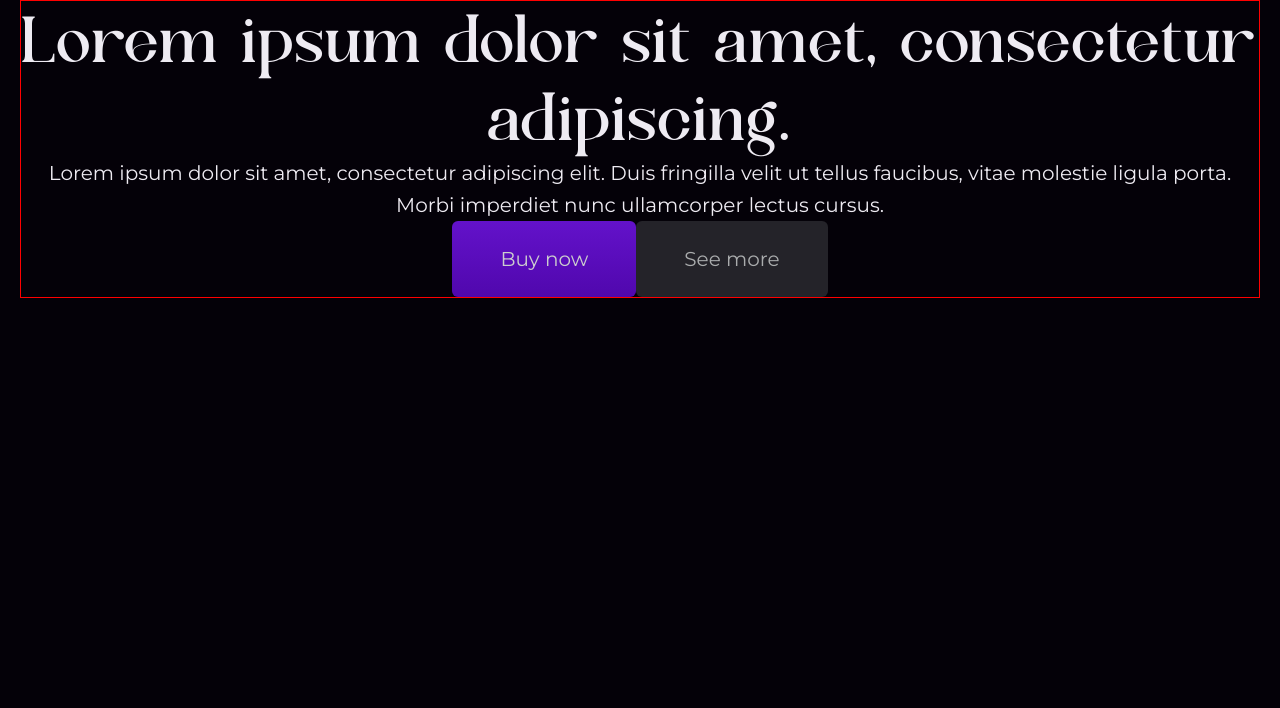
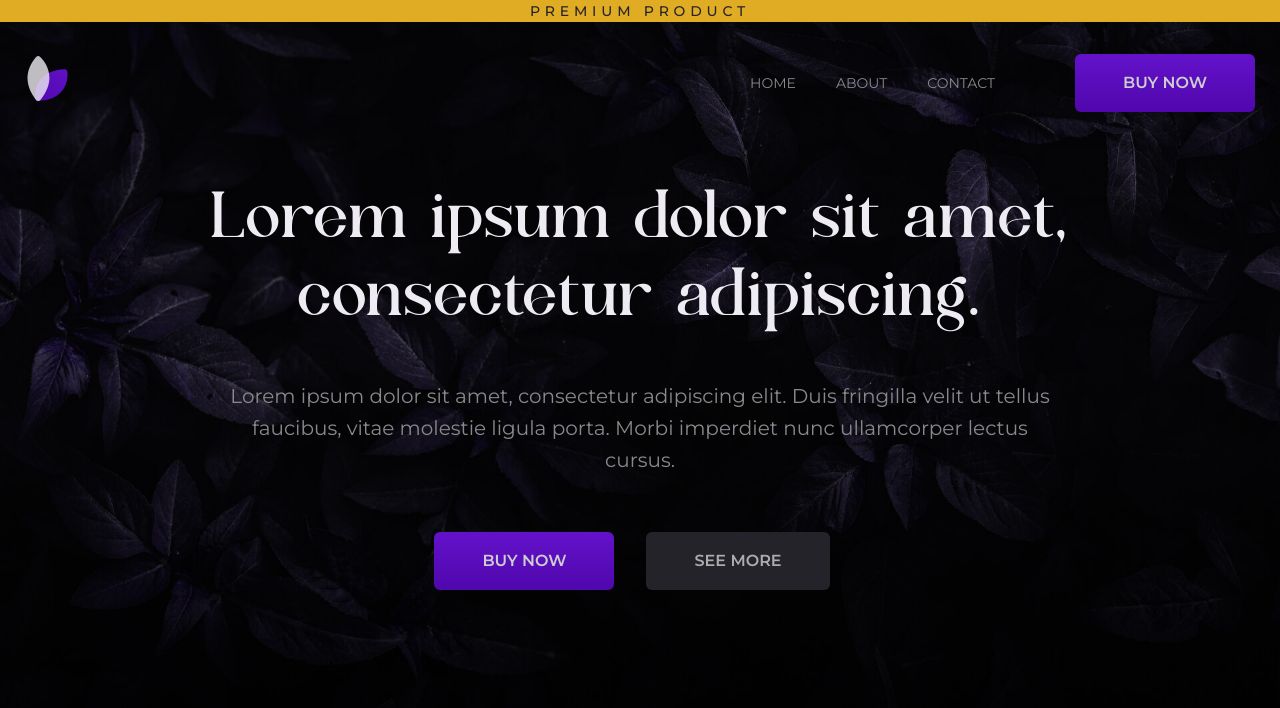
Before and after one commit to Alisson-Lima/NatureFlagrance, a React (Vite) app: page / in a window 1280 px wide. Shown: the top 708 px of the page. Built offline with nearby package versions, Linux system fonts and the light colour scheme.

Commit message:
Making header, premium line and spacings

```diff
--- a/src/App.jsx
+++ b/src/App.jsx
@@ -2,9 +2,7 @@ import Hero from "./components/Hero/"
 import "./styleGlobal.css"
 function App() {
   return (
-    <div className="container">
       <Hero/>
-    </div>
   )
 }
 
--- /dev/null
+++ b/src/components/Header/index.jsx
@@ -0,0 +1,26 @@
+import ButtonLink from "../ButtonLink"
+export default function Header(){
+    return(
+        <header className="Header">
+            <div className="premium"><p>Premium product</p></div>
+            <div className="container flex">
+                <a href="#">
+                    <svg width="45" height="45" viewBox="0 0 40 45" fill="none" xmlns="http://www.w3.org/2000/svg">
+                        <path d="M10.7413 44.9743C9.29275 45.0346 8.02058 43.9921 7.87602 42.5251C6.81604 31.77 11.4824 14.3644 36.9977 13.302C38.4463 13.2416 39.7184 14.2842 39.8631 15.7512C40.923 26.5063 36.2566 43.912 10.7413 44.9743Z" fill="url(#paint0_linear_53_38)"/>
+                        <path d="M12.8516 43.9574C11.7164 45.3465 9.63323 45.3519 8.51668 43.9473C1.61986 35.2711 -6.60503 18.9799 8.57079 0.996148C9.58659 -0.207577 11.3595 -0.351902 12.4948 0.735776C20.1544 8.07388 28.9947 24.2035 12.8516 43.9574Z" fill="#EEEBF2" fill-opacity="0.8"/>
+                        <defs><linearGradient id="paint0_linear_53_38" x1="38.4835" y1="-0.0689293" x2="-3.34299" y2="37.5258" gradientUnits="userSpaceOnUse">
+                        <stop stop-color="#6312CA"/><stop offset="1" stop-color="#5007AD"/></linearGradient></defs>
+                    </svg>
+                </a>
+                <div className="menu flex">
+                    <ul className="flex">
+                        <li><a href="#">Home</a></li>
+                        <li><a href="#">About</a></li>
+                        <li><a href="#">Contact</a></li>
+                    </ul>
+                    <ButtonLink content="Buy now" name="button primary"/>
+                </div>
+            </div>
+        </header>
+    )
+}
--- a/src/components/Hero/index.jsx
+++ b/src/components/Hero/index.jsx
@@ -1,8 +1,11 @@
 import ButtonLink from "../ButtonLink/"
-
+import Header from "../Header/"
 export default function Hero(){
     return(
         <>
+        <div className="back">
+            <Header/>
+            <div className="container">
                 <header></header>
                 <div className="text-content center">
                     <h1>Lorem ipsum dolor sit amet, consectetur adipiscing.</h1>
@@ -10,6 +13,8 @@ export default function Hero(){
                     <ButtonLink content="Buy now" name="button primary" />
                     <ButtonLink content="See more" name="button secondary" />
                 </div>
+            </div>
+        </div>
         </>
     )
 }
--- a/src/sass/_colors.scss
+++ b/src/sass/_colors.scss
@@ -41,6 +41,10 @@ $purple-toTop-gradient2: linear-gradient(to top, $purple 0%, rgba(99, 18, 202, 0
 $purple-toLeft-gradient2: linear-gradient(to left, $purple 0%, rgba(99, 18, 202, 0));;
 $purple-toRight-gradient2: linear-gradient(to right, $purple 0%, rgba(99, 18, 202, 0));;
 
+// Box shadow
+
+$branding-shadow: 0 10px 32px #4f07ad54;
+
 // Class
 
 .purple{
--- a/src/styleGlobal.css
+++ b/src/styleGlobal.css
@@ -77,7 +77,6 @@ a {
 body {
   background-color: #040108;
   color: #EEEBF2;
-  padding: 0 20px;
 }
 
 .border {
@@ -90,26 +89,102 @@ body {
   align-items: center;
 }
 
+.hover2 {
+  filter: brightness(0.9);
+  transition: 0.4s;
+}
+
 .container {
   width: 100%;
   max-width: 1260px;
+  padding: 0 15px;
   margin: 0 auto;
-  border: 1px solid red;
 }
 
 .button {
   display: inline-block;
-  padding: 22px 48px;
+  padding: 16px 48px;
   color: #EEEBF2;
   border-radius: 6px;
+  text-transform: uppercase;
+  font-size: 16px;
+  font-weight: 600;
 }
 
 .primary {
   background: linear-gradient(to bottom, #6312CA 0%, #5007AD 100%);
   color: #CCCDCE;
+  transition: 0.4s;
+}
+.primary:hover {
+  filter: brightness(1.2);
+  box-shadow: 0 10px 32px rgba(79, 7, 173, 0.3294117647);
 }
 
 .secondary {
   background: #242329;
   color: #AAACAD;
+  transition: 0.4s;
 }
+.secondary:hover {
+  filter: brightness(0.8);
+}
+
+.back {
+  background-image: url(../assets/imgs/back1.jpg);
+  background-position: center;
+  background-repeat: no-repeat;
+  background-size: cover;
+  min-height: 800px;
+}
+
+.Header {
+  margin-bottom: 64px;
+}
+.Header .premium {
+  background: #E0AC24;
+  color: #242329;
+  text-align: center;
+  margin-bottom: 32px;
+}
+.Header .premium p {
+  font-size: 14px;
+  letter-spacing: 0.3rem;
+  font-weight: 500;
+  text-transform: uppercase;
+}
+.Header .container {
+  justify-content: space-between;
+}
+.Header .container ul li {
+  list-style: none;
+  margin-right: 40px;
+}
+.Header .container ul li a {
+  font-size: 14px;
+  color: #88898C;
+  text-transform: uppercase;
+  transition: 0.4s;
+}
+.Header .container ul li a:hover {
+  filter: brightness(1.3);
+}
+.Header .container .button {
+  margin-left: 40px;
+}
+
+.text-content {
+  max-width: 888px;
+  margin: 0 auto;
+}
+.text-content p {
+  max-width: 828px;
+  margin: 48px auto 56px;
+  color: #88898C;
+}
+.text-content .button {
+  margin-right: 16px;
+}
+.text-content .button:last-child {
+  margin-left: 16px;
+}
--- a/src/styleGlobal.scss
+++ b/src/styleGlobal.scss
@@ -10,7 +10,6 @@
 body{
     background-color: $gray1;
     color: $white;
-    padding: 0 20px;
 }
 
 .border{
@@ -22,29 +21,108 @@ body{
     justify-content: center;
     align-items: center;
 }
+.hover2{
+    filter: brightness(0.9);
+    transition: .4s;
+}
 
 .container{
     width: 100%;
     max-width: 1260px;
-
+    padding: 0 15px;
     margin: 0 auto;
-
-    border: 1px solid red;
+    // border: 1px solid red;
 }
 
 .button{
     display: inline-block;
-    padding: 22px 48px;
+    padding: 16px 48px;
     color: $white;
     border-radius: 6px;
+    text-transform: uppercase;
+    font-size: 16px;
+    font-weight: 600;
 }
 
 .primary{
     background: $purple-toBottom-gradient;
     color: $gray9;
+    transition: .4s;
+    &:hover{
+        filter: brightness(1.2);
+        box-shadow: $branding-shadow;
+    }
 }
 
 .secondary{
     background: $gray4;
     color: $gray8;
+    transition: .4s;
+    &:hover{
+        filter: brightness(0.8);
+    }
+
 }
+
+.back{
+    background-image: url(../assets/imgs/back1.jpg);
+    background-position: center;
+    background-repeat: no-repeat;
+    background-size: cover;
+
+    min-height: 800px;
+}
+
+.Header{
+    margin-bottom: 64px;
+    .premium{
+        background: $yellow-color;
+        color: $gray4;
+        text-align: center;
+        margin-bottom: 32px;
+        p{
+            font-size: 14px;
+            letter-spacing: .3rem;
+            font-weight: 500;
+            text-transform: uppercase;
+        }
+    }
+    .container{
+        justify-content: space-between;
+        ul li{
+            list-style: none;
+            margin-right: 40px;
+
+            a{
+                font-size: 14px;
+                color: $gray7;
+                text-transform: uppercase;
+                transition: .4s;
+                &:hover{
+                    filter: brightness(1.3);
+                }
+            }
+        }
+        .button{
+            margin-left: 40px;
+        }
+    }
+}
+
+.text-content{
+    max-width: 888px;
+    margin: 0 auto;
+    p{
+        max-width: 828px;
+        margin: 48px auto 56px;
+        color: $gray7;
+    }
+    .button{
+        margin-right: 16px;
+        // &:nth-child(1){
+        // }
+        &:last-child{
+            margin-left: 16px;
+        }
+    }
+}
```
Also changed, not shown: assets/imgs/back1.jpg (added), assets/imgs/logo.svg (added). Lines whose indentation alone changed are shown as unchanged.
